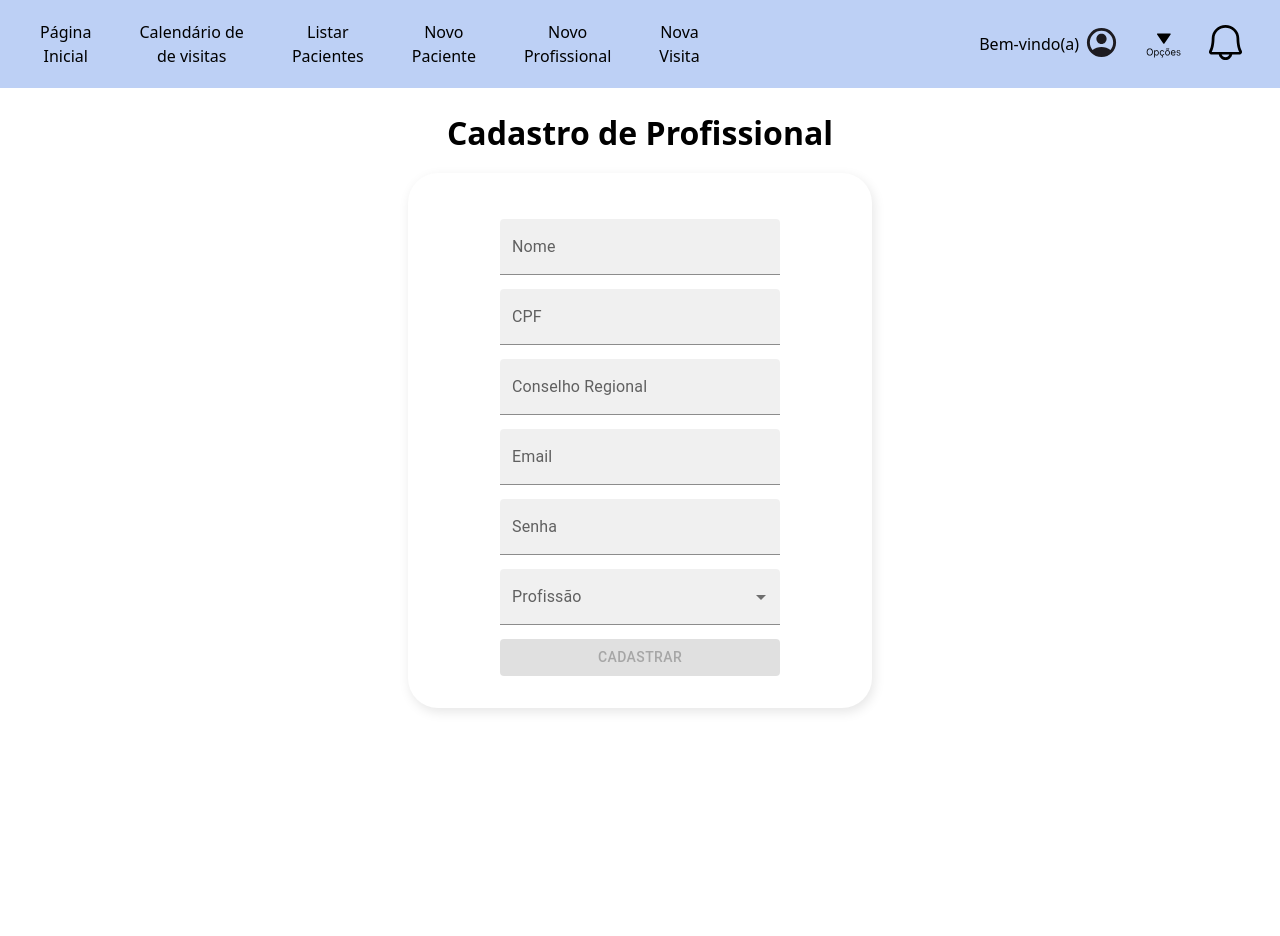
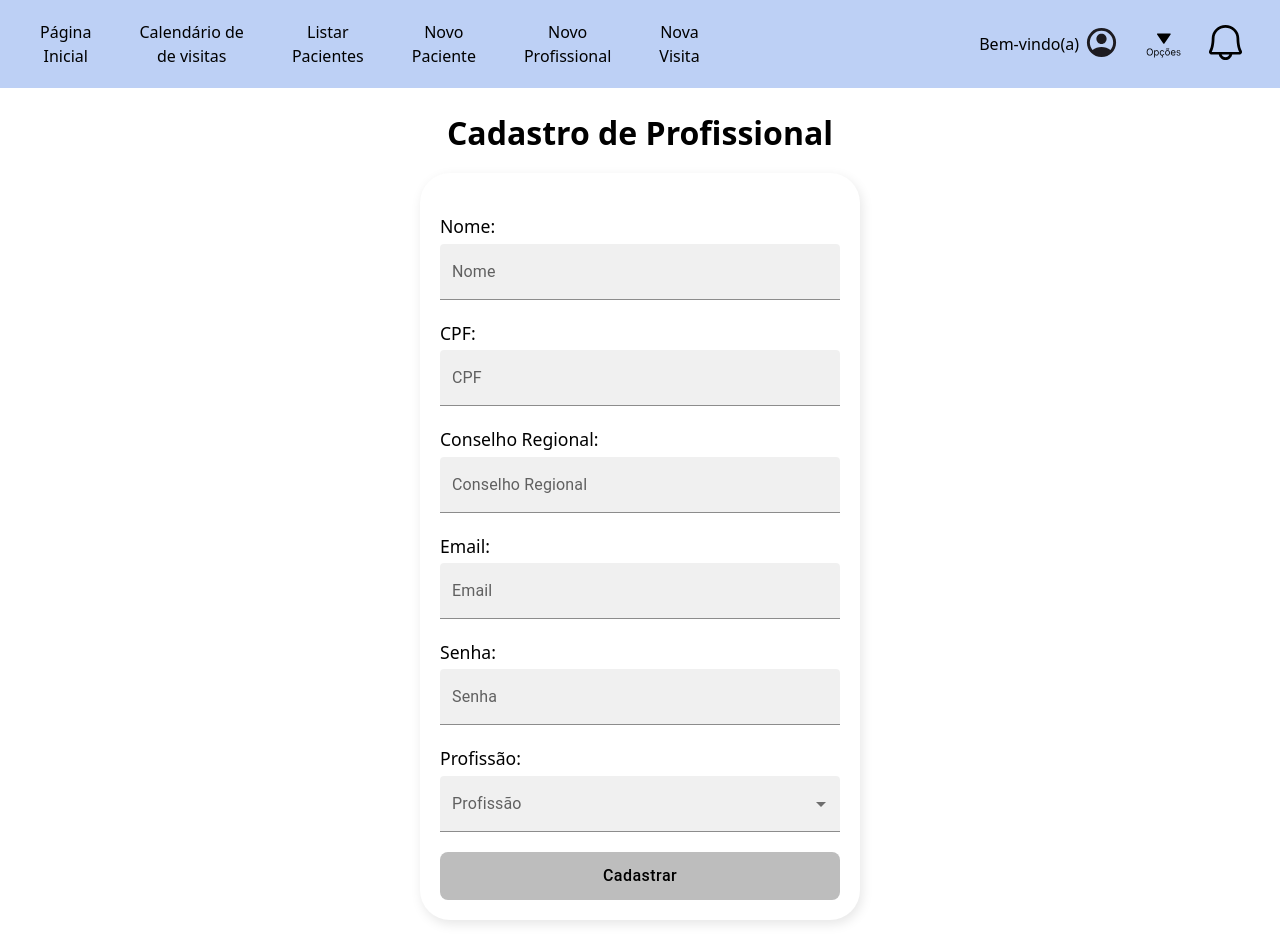
Before and after one commit to Jonas-eng-21/Sistema-de-assistencia-para-visitas-domiciliares, a React (Vite) app in the folder sistemaFront/: page /cadastro-de-Profissional in a window 1280 px wide. Before the commit the page ends 800 px from the top, so only its background shows below. Built offline with nearby package versions, Linux system fonts and the light colour scheme; sample sign-in values are in the browser's storage; some icons are missing.

Commit message:
Ajuste visual do cadastro de profissional

```diff
--- a/sistemaFront/src/pages/cadastroProfissional/index.tsx
+++ b/sistemaFront/src/pages/cadastroProfissional/index.tsx
@@ -60,9 +60,10 @@ const CadastroProfissional = () => {
       <S.Container>
         <Header />
         <S.Title>Cadastro de Profissional</S.Title>
-        <S.Card>
+        <S.Card className="divcadastro" style={{ width: "100%", minWidth: "400px", alignItems: "stretch", padding: "20px" }}>
           <form onSubmit={handleSubmit(onSubmit)}>
             <div className="padd">
+              <S.TituloForm>Nome:</S.TituloForm>
               <TextField
                 fullWidth
                 label="Nome"
@@ -73,6 +74,7 @@ const CadastroProfissional = () => {
               />
             </div>
             <div className="padd">
+              <S.TituloForm>CPF:</S.TituloForm>
               <TextField
                 fullWidth
                 label="CPF"
@@ -83,6 +85,7 @@ const CadastroProfissional = () => {
               />
             </div>
             <div className="padd">
+              <S.TituloForm>Conselho Regional:</S.TituloForm>
               <TextField
                 fullWidth
                 label="Conselho Regional"
@@ -93,6 +96,7 @@ const CadastroProfissional = () => {
               />
             </div>
             <div className="padd">
+              <S.TituloForm>Email:</S.TituloForm>
               <TextField
                 fullWidth
                 label="Email"
@@ -103,6 +107,7 @@ const CadastroProfissional = () => {
               />
             </div>
             <div className="padd">
+              <S.TituloForm>Senha:</S.TituloForm>
               <FormControl variant="filled" fullWidth>
                 <InputLabel htmlFor="filled-password">Senha</InputLabel>
                 <FilledInput
@@ -130,6 +135,7 @@ const CadastroProfissional = () => {
               </FormControl>
             </div>
             <div className="padd">
+              <S.TituloForm>Profissão:</S.TituloForm>
               <FormControl fullWidth variant="filled">
                 <InputLabel id="profissao-label">Profissão</InputLabel>
                 <Select
@@ -169,6 +175,23 @@ const CadastroProfissional = () => {
               className="button"
               fullWidth
               disabled={!isValid}
+              sx={{
+                backgroundColor: "#98B8F3",
+                color: "#000000",
+                padding: "10px 0",
+                borderRadius: "8px",
+                fontSize: "1rem",
+                boxShadow: "0 2px 8px rgba(25, 118, 210, 0.15)",
+                textTransform: "none",
+                transition: "background 0.2s",
+                "&:hover": {
+                backgroundColor: "#6f87b3",
+                },
+                "&.Mui-disabled": {
+                backgroundColor: "#bdbdbd",
+                color: "#000000",
+                },
+              }}
             >
               Cadastrar
             </Button>
```
